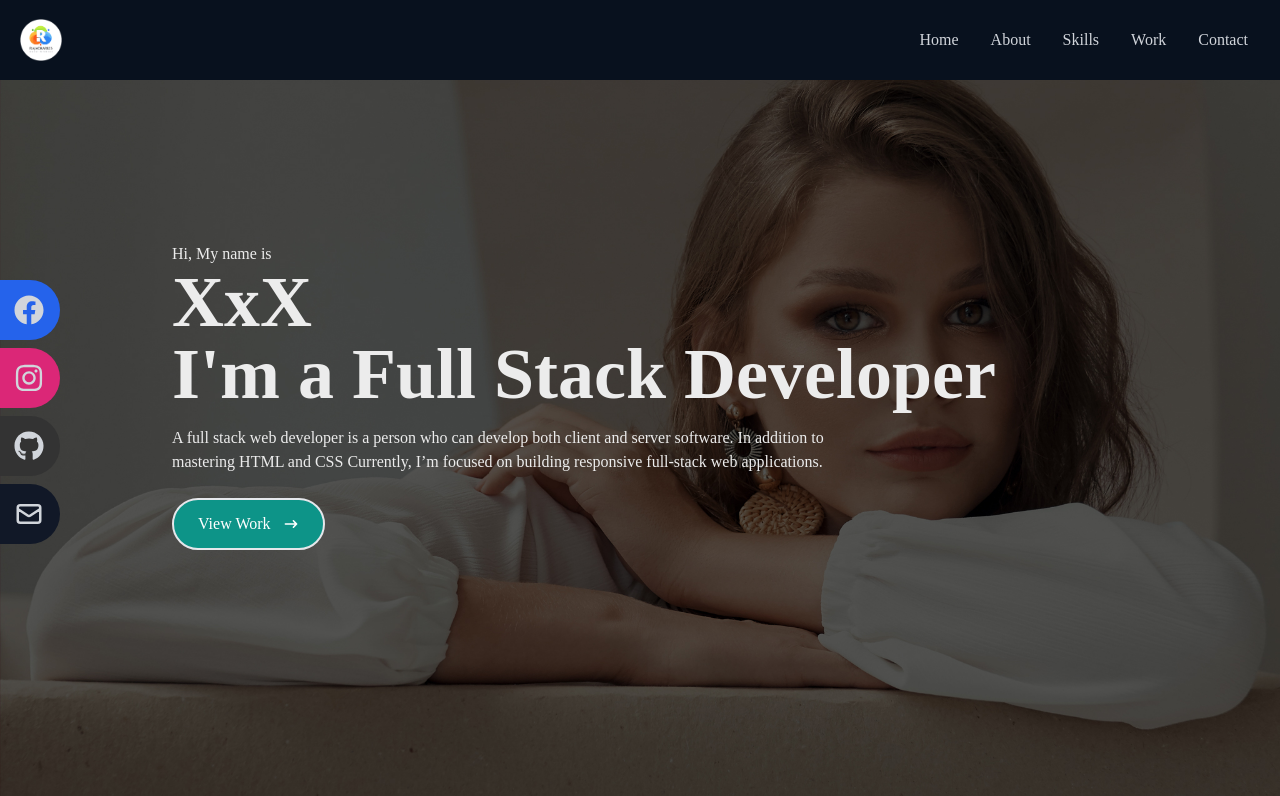
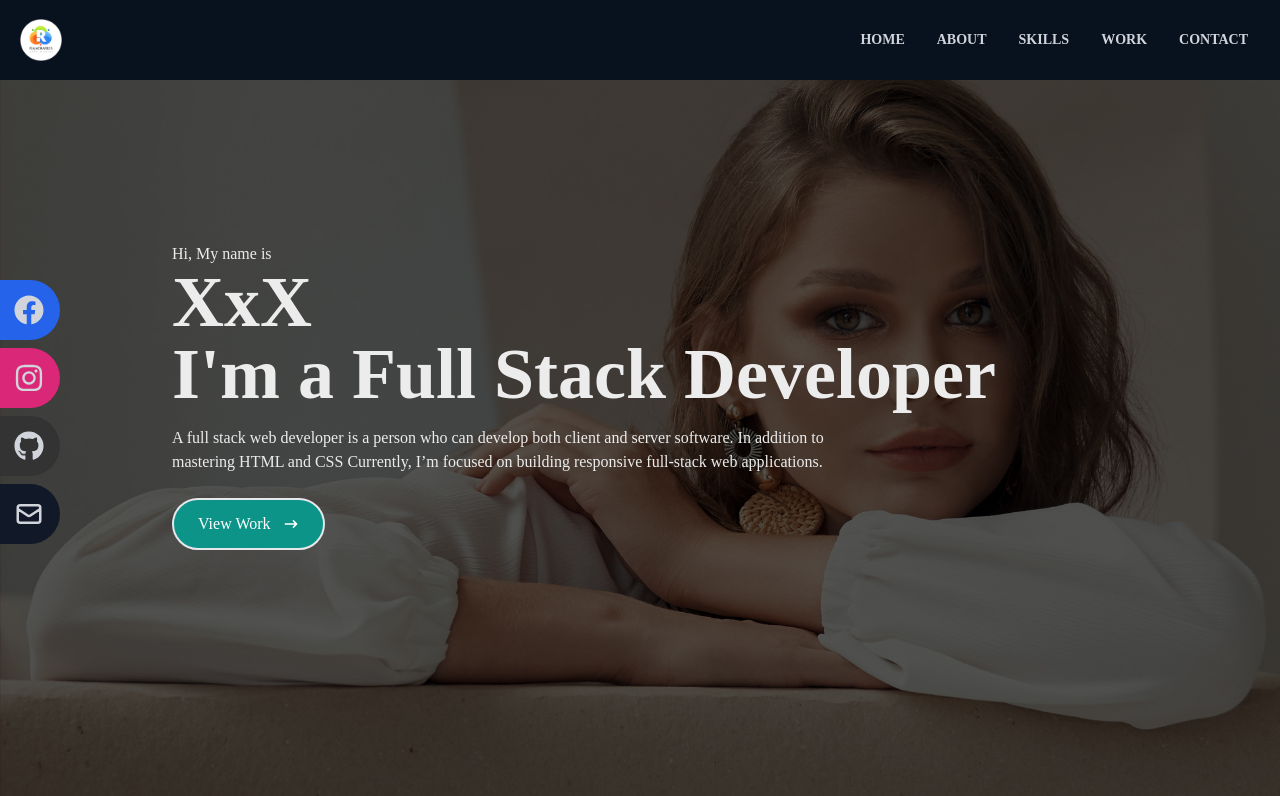
Before and after one commit to Moamin-AbuEwaida/portfolio-react-responsive, a React (Create React App) app: page / in a window 1280 px wide. Shown: the top 796 px of the page. Built offline with nearby package versions, Linux system fonts and the light colour scheme.

Commit message:
contact component and navbar onclick handeling

```diff
--- a/package.json
+++ b/package.json
@@ -10,6 +10,7 @@
     "react-dom": "^18.2.0",
     "react-icons": "^4.7.1",
     "react-scripts": "5.0.1",
+    "react-scroll": "^1.8.9",
     "web-vitals": "^2.1.4"
   },
   "scripts": {
--- a/src/App.js
+++ b/src/App.js
@@ -1,4 +1,5 @@
 import About from "./components/About";
+import Contact from "./components/Contact";
 import Home from "./components/Home";
 import Navbar from "./components/Navbar";
 import Skills from "./components/Skills";
@@ -12,6 +13,7 @@ function App() {
       <About />
       <Skills />
       <Work />
+      <Contact />
     </div>
   );
 }
--- /dev/null
+++ b/src/components/Contact.jsx
@@ -0,0 +1,42 @@
+import React from "react";
+
+const Contact = () => {
+  return (
+    <div
+      name="contact"
+      className="w-full h-screen contact flex justify-center items-center p-4 text-gray-300"
+    >
+      <form action="" className="flex flex-col max-w-[600px] w-full">
+        <div className="pb-8">
+          <p className="text-4xl font-bold inline border-b-4 border-teal-400">
+            Contact
+          </p>
+          <p className="py-4">Please feel free to get in touch with me</p>
+        </div>
+        <input
+          className="rounded-full bg-gray-700 focus:border-blue-500 focus:bg-gray-800 focus:outline-none text-gray-300 py-2 px-4"
+          type="text"
+          name="name"
+          placeholder="Name"
+        />
+        <input
+          className="rounded-full bg-gray-700 focus:border-blue-500 focus:bg-gray-800 focus:outline-none text-gray-300 py-2 px-4 my-4"
+          type="email"
+          name="email"
+          placeholder="Email"
+        />
+        <textarea
+          className="rounded-3xl resize-none bg-gray-700 focus:border-blue-500 focus:bg-gray-800 focus:outline-none text-gray-300 py-2 px-4"
+          name="message"
+          rows="10"
+          placeholder="Message"
+        ></textarea>
+        <button className="text-white rounded-full border-2 hover:bg-teal-600 hover:border-teal-600 px-4 py-3 my-8 mx-auto flex items-center">
+          Contact Me
+        </button>
+      </form>
+    </div>
+  );
+};
+
+export default Contact;
--- a/src/components/Navbar.jsx
+++ b/src/components/Navbar.jsx
@@ -8,6 +8,7 @@ import {
 } from "react-icons/fa";
 import { HiOutlineMail } from "react-icons/hi";
 import Logo from "../assets/logo.png";
+import { Link } from "react-scroll";
 
 const Navbar = () => {
   const [nav, setNav] = useState(false);
@@ -20,11 +21,31 @@ const Navbar = () => {
       </div>
 
       <ul className="md:flex hidden">
-        <li>Home</li>
-        <li>About</li>
-        <li>Skills</li>
-        <li>Work</li>
-        <li>Contact</li>
+        <li className="uppercase text-sm font-semibold">
+          <Link to="home" smooth={true} duration={500}>
+            Home
+          </Link>
+        </li>
+        <li className="uppercase text-sm font-semibold">
+          <Link to="about" smooth={true} duration={500}>
+            About
+          </Link>
+        </li>
+        <li className="uppercase text-sm font-semibold">
+          <Link to="skill" smooth={true} duration={500}>
+            Skills
+          </Link>
+        </li>
+        <li className="uppercase text-sm font-semibold">
+          <Link to="work" smooth={true} duration={500}>
+            Work
+          </Link>
+        </li>
+        <li className="uppercase text-sm font-semibold">
+          <Link to="contact" smooth={true} duration={500}>
+            Contact
+          </Link>
+        </li>
       </ul>
 
       {/* Humburger */}
@@ -39,11 +60,31 @@ const Navbar = () => {
             : "absolute top-0 left-0 w-full h-screen bg-[#08111e] flex flex-col justify-center items-center"
         }
       >
-        <li className="py-6 text-xl uppercase font-semibold">Home</li>
-        <li className="py-6 text-xl uppercase font-semibold">About</li>
-        <li className="py-6 text-xl uppercase font-semibold">Skills</li>
-        <li className="py-6 text-xl uppercase font-semibold">Work</li>
-        <li className="py-6 text-xl uppercase font-semibold">Contact</li>
+        <li className="py-6 uppercase text-sm font-semibold">
+          <Link onClick={handleClick} to="home" smooth={true} duration={500}>
+            Home
+          </Link>
+        </li>
+        <li className="py-6 uppercase text-sm font-semibold">
+          <Link onClick={handleClick} to="about" smooth={true} duration={500}>
+            About
+          </Link>
+        </li>
+        <li className="py-6 uppercase text-sm font-semibold">
+          <Link onClick={handleClick} to="skill" smooth={true} duration={500}>
+            Skills
+          </Link>
+        </li>
+        <li className="py-6 uppercase text-sm font-semibold">
+          <Link onClick={handleClick} to="work" smooth={true} duration={500}>
+            Work
+          </Link>
+        </li>
+        <li className="py-6 uppercase text-sm font-semibold">
+          <Link onClick={handleClick} to="contact" smooth={true} duration={500}>
+            Contact
+          </Link>
+        </li>
       </ul>
       {/* social icons */}
       <div className="hidden lg:flex fixed flex-col top-[35%] left-0">
--- a/src/index.css
+++ b/src/index.css
@@ -49,3 +49,8 @@
     hsla(190, 74%, 61%, 0.7)
   ) !important;
 }
+
+.contact {
+  background: url(../src/assets/contact.jpg) no-repeat right center;
+  background-size: cover;
+}
```
Also changed, not shown: 1 other file (tests, documents, lock files or other folders).
